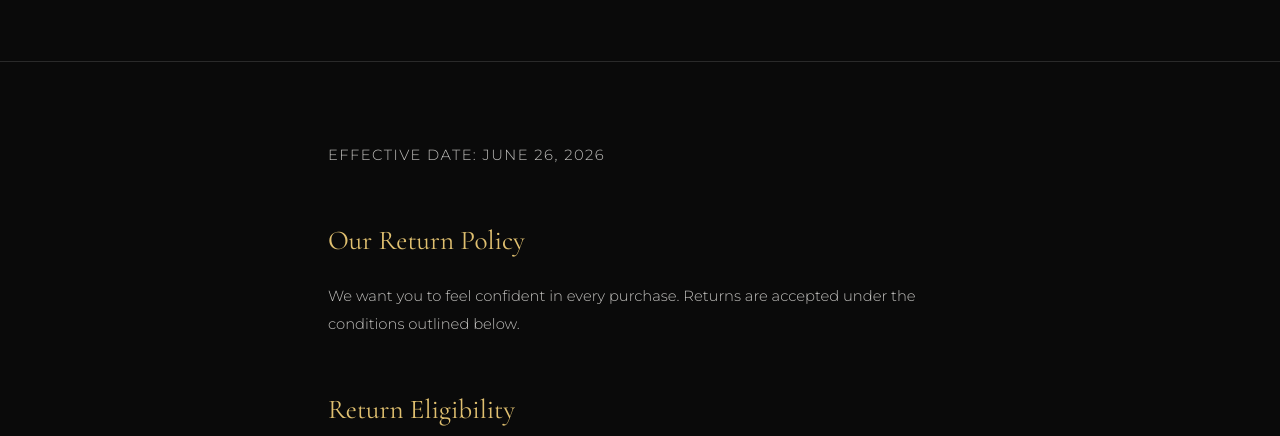
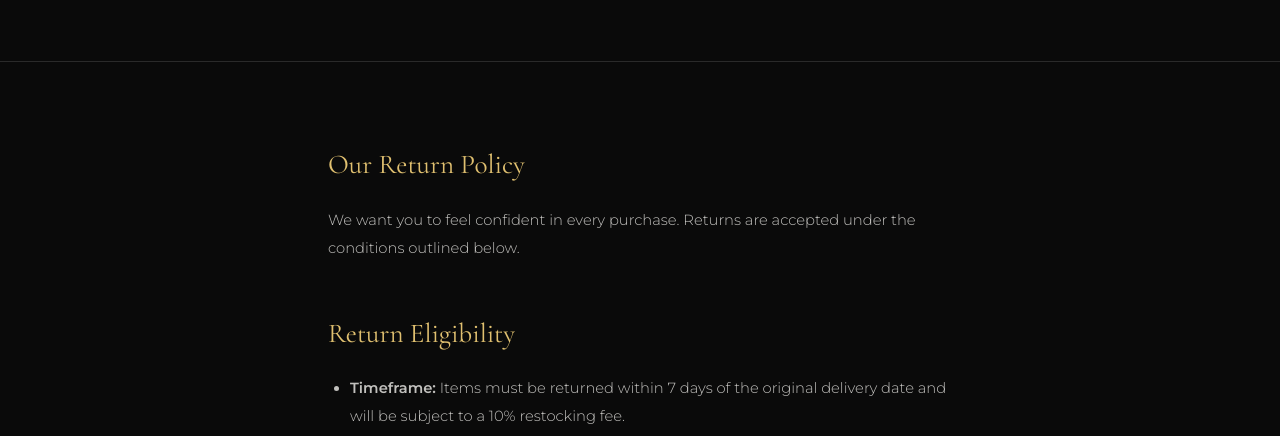
Before and after one commit to MaisonBlackLabel/maisonblacklabel, a plain HTML site: page return-policy.html in a window 1280 px wide. Shown: the part 307-743 px from the top of the page. Drawn offline with nearby package versions, Linux system fonts and the light colour scheme.

Commit message:
Update return-policy.html

```diff
--- a/return-policy.html
+++ b/return-policy.html
@@ -82,7 +82,6 @@ footer a:hover { color: var(--gold); }
   <p class="page-sub">Please review before completing your purchase</p>
 </div>
 <div class="policy-content">
-  <p class="policy-meta">Effective Date: June 26, 2026</p>
 
   <h2>Our Return Policy</h2>
   <p>We want you to feel confident in every purchase. Returns are accepted under the conditions outlined below.</p>
```
